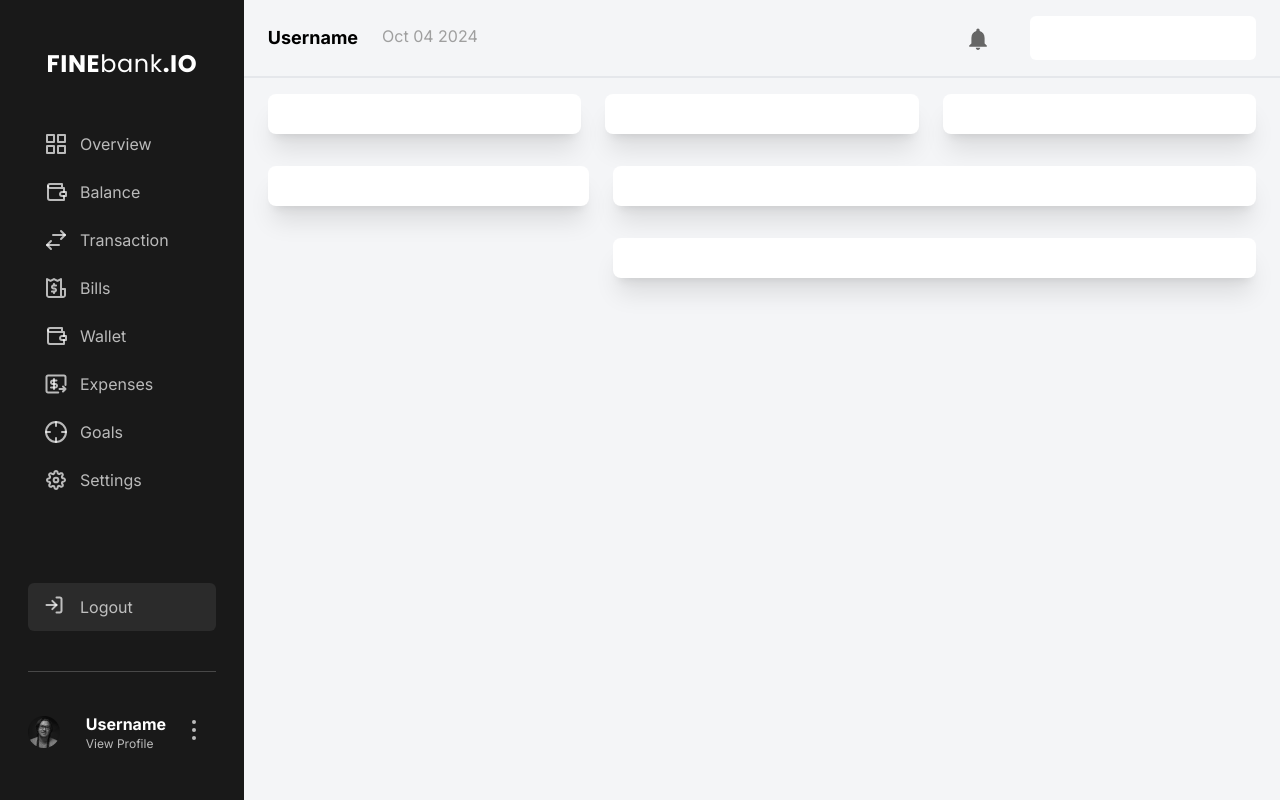
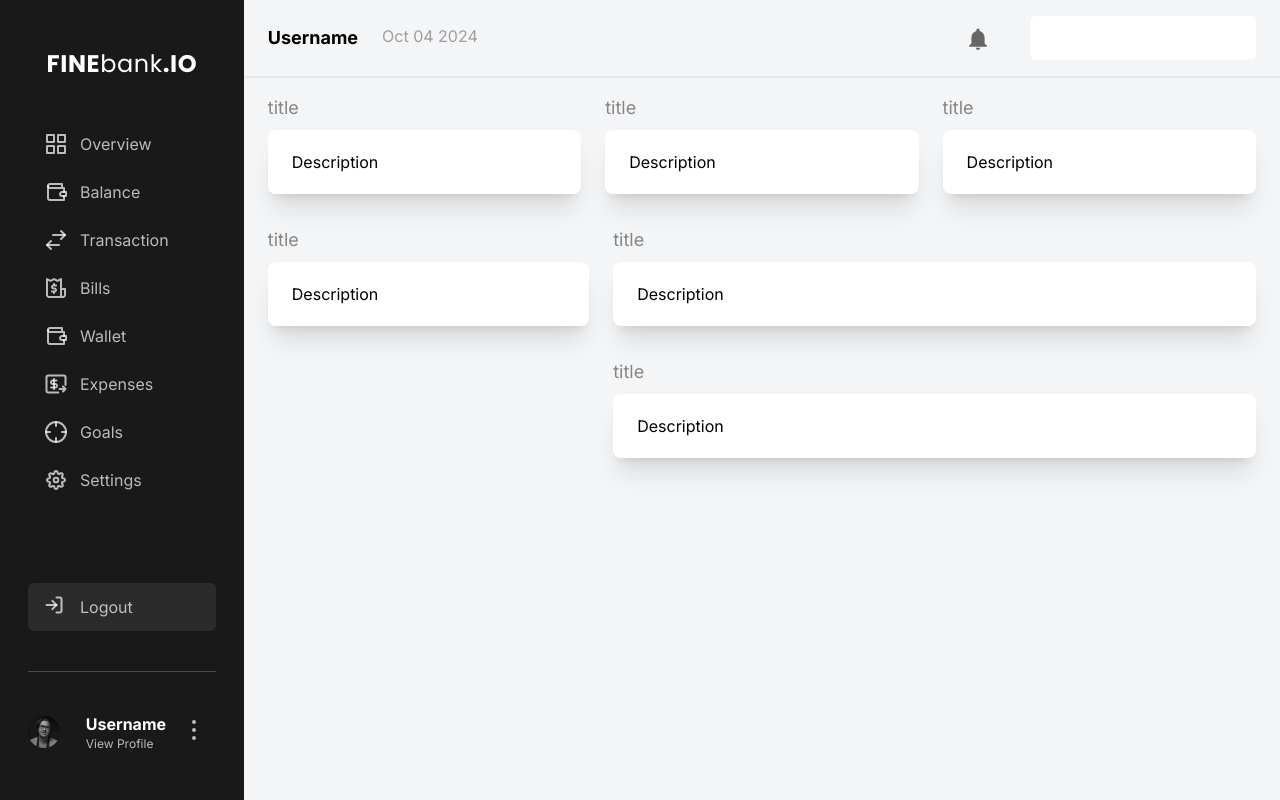
Before and after one commit to penggunainternet/admin-ui, a React (Vite) app: page / in a window 1280 px wide. Built offline with nearby package versions, Linux system fonts and the light colour scheme.

Commit message:
membenarkan dashboardpage

```diff
--- a/src/pages/dashboard.jsx
+++ b/src/pages/dashboard.jsx
@@ -7,27 +7,27 @@ const DashboardPage = () => {
       {/* top content start*/}
       <div className="mb-4 sm:flex sm:gap-6">
         <div className="mb-4 sm:w-1/3">
-          <Card />
+          <Card title="title">Description</Card>
         </div>
         <div className="mb-4 sm:w-1/3">
-          <Card />
+          <Card title="title">Description</Card>
         </div>
         <div className="mb-4 sm:w-1/3">
-          <Card />
+          <Card title="title">Description</Card>
         </div>
       </div>
       {/* top content end*/}
       {/* bottom content start*/}
       <div className="sm:flex sm:gap-6">
         <div className="mb-4 sm:w-1/3">
-          <Card />
+          <Card title="title">Description</Card>
         </div>
         <div className="sm:w-2/3">
           <div className="mb-8">
-            <Card />
+            <Card title="title">Description</Card>
           </div>
           <div className="mb-4">
-            <Card />
+            <Card title="title">Description</Card>
           </div>
         </div>
       </div>
```
